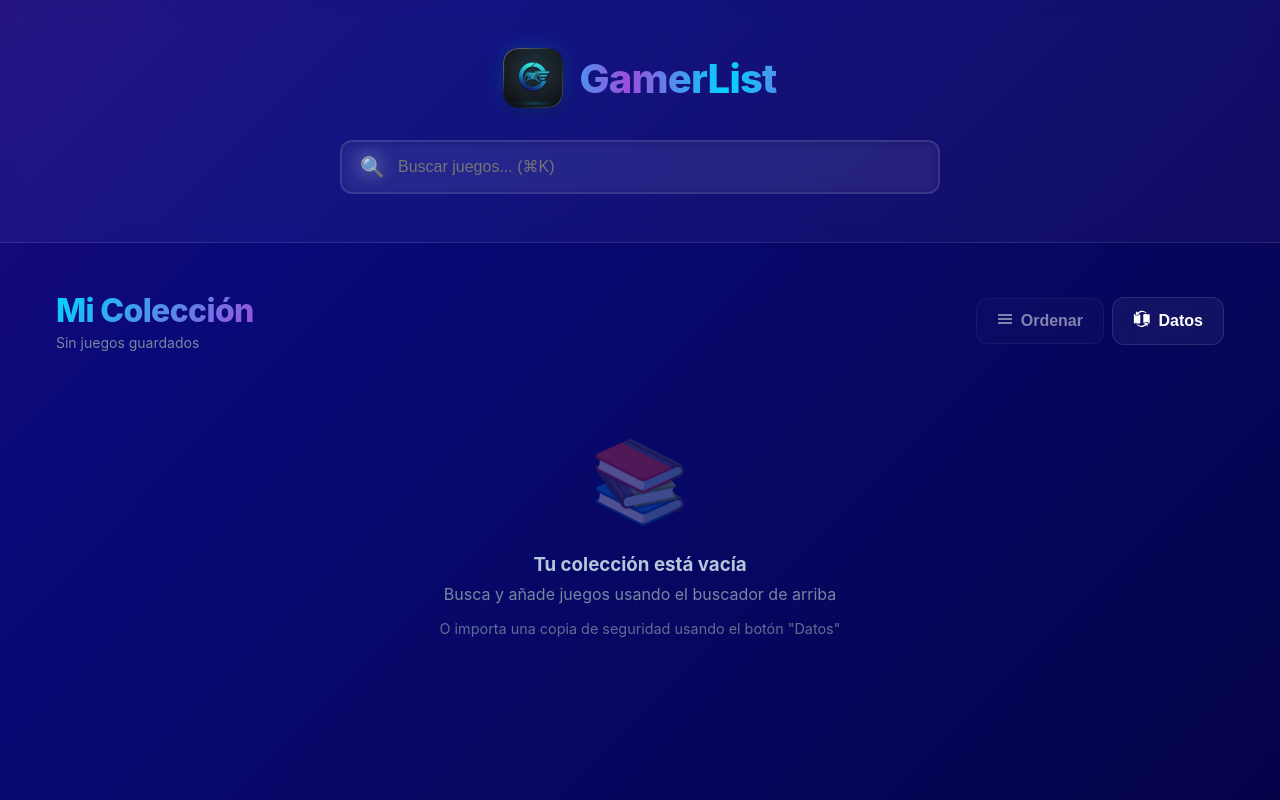
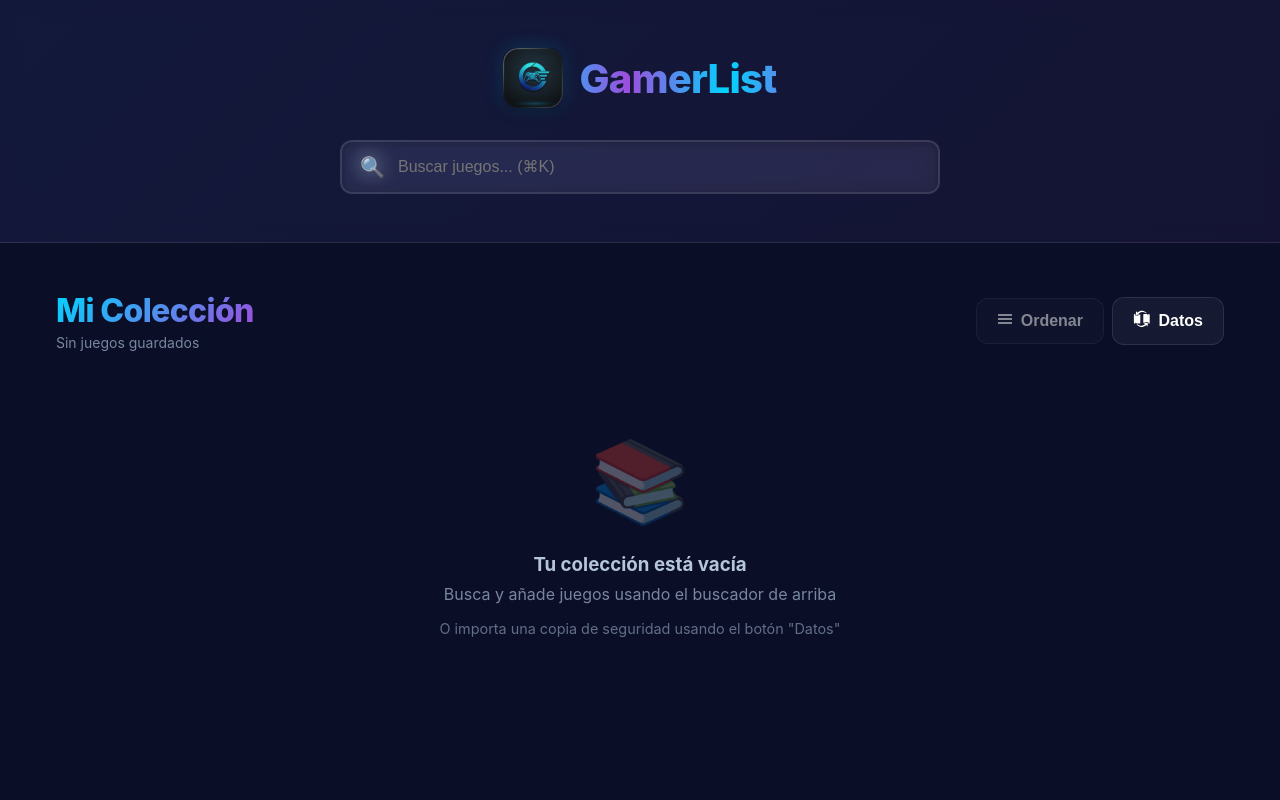
Before and after one commit to imc89/GamerList, a React (Vite) app: page / in a window 1280 px wide. Built offline with nearby package versions, Linux system fonts and the light colour scheme.

Commit message:
fix: image path for GitHub Pages

```diff
--- a/src/App.css
+++ b/src/App.css
@@ -1,26 +1,6 @@
 .app {
   min-height: 100vh;
-  /* Deep Gamer Morphing Gradient: Dark Blue -> Vibrant Purple -> Pink -> Cyan -> Dark Blue */
-  background: linear-gradient(-45deg, #020024, #090979, #790973, #00d4ff);
-  background-size: 400% 400%;
-  animation: gradientBG 12s ease infinite;
-  color: var(--color-text-primary);
-  position: relative;
-  z-index: 0;
-}
-
-@keyframes gradientBG {
-  0% {
-    background-position: 0% 50%;
-  }
-
-  50% {
-    background-position: 100% 50%;
-  }
-
-  100% {
-    background-position: 0% 50%;
-  }
+  background: var(--color-bg-primary);
 }
 
 .collection-header {
```
